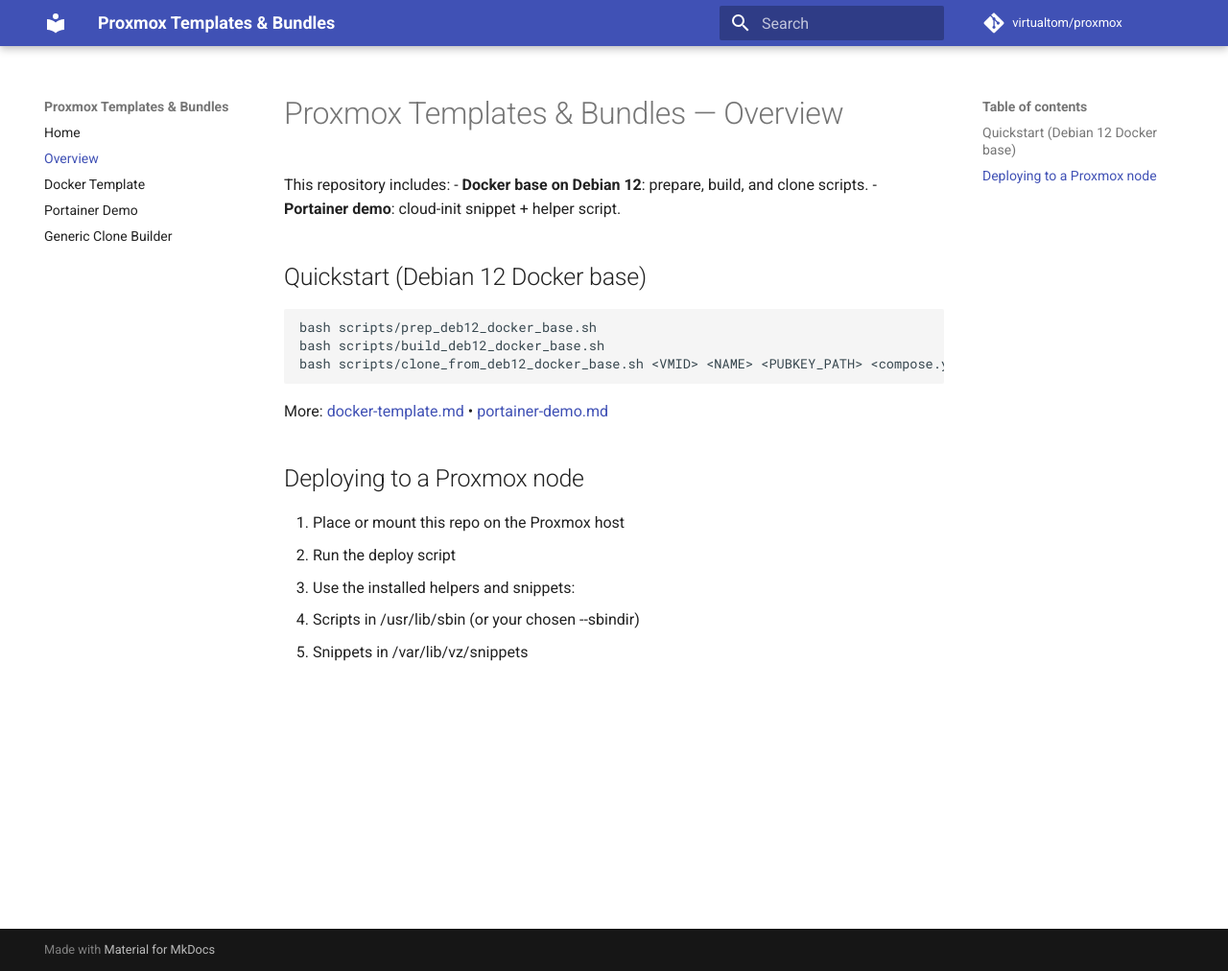
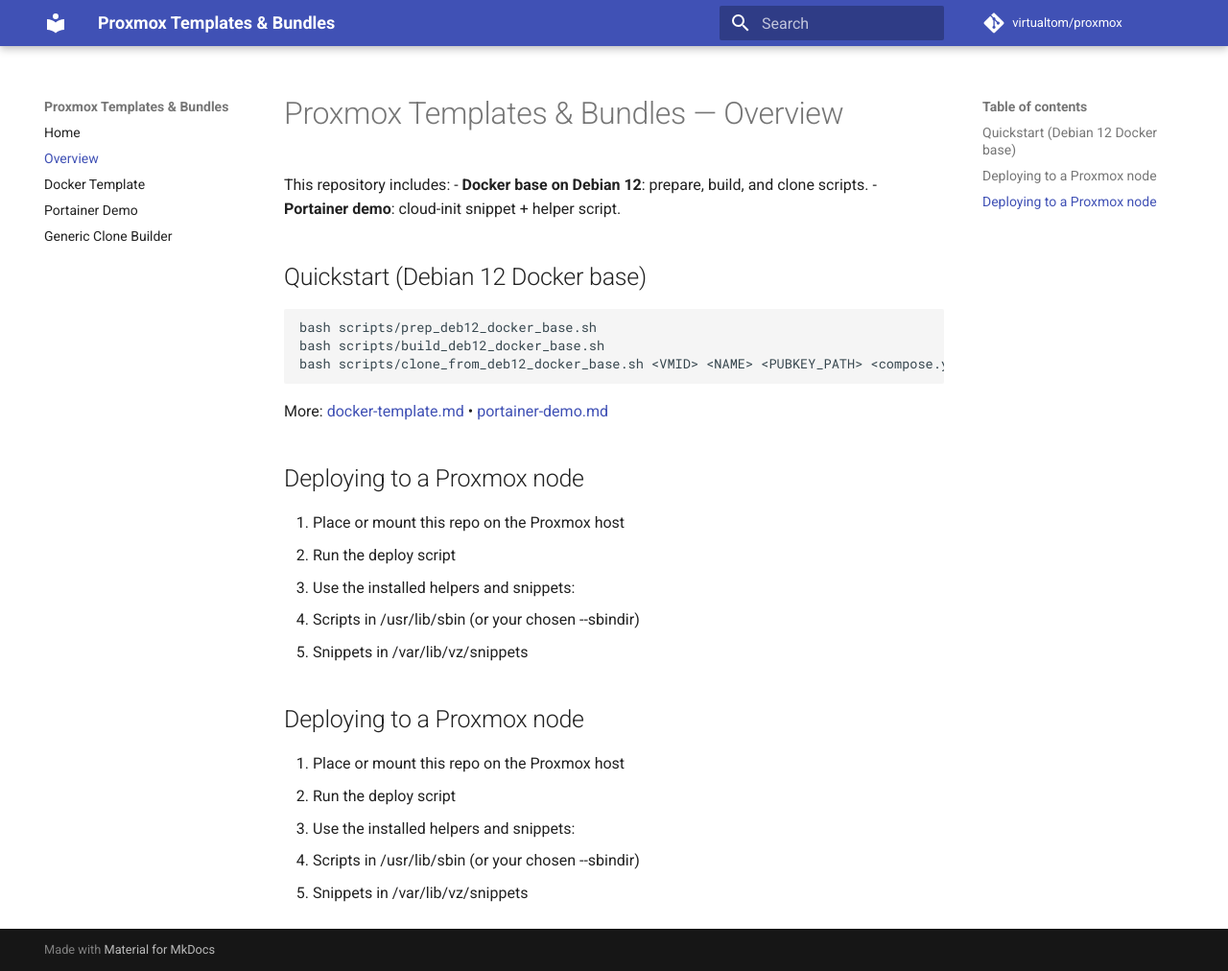
Before and after one commit to virtualtom/proxmox, an MkDocs documentation site: the page built from docs/overview.md, in a window 1280 px wide and 1012 px high. Shown: the whole window at 96% size. Built offline with MkDocs 1.6.1 and Material for MkDocs 9.7.7, drawn with Linux system fonts in a browser that asks for light colours; comment, search, counter and statistics services are not loaded.

Commit message:
docs: add deploy instructions

```diff
--- a/docs/overview.md
+++ b/docs/overview.md
@@ -21,3 +21,11 @@
 3. Use the installed helpers and snippets:
 - Scripts in /usr/lib/sbin (or your chosen --sbindir)
 - Snippets in /var/lib/vz/snippets
+## Deploying to a Proxmox node
+
+1. Place or mount this repo on the Proxmox host
+2. Run the deploy script
+
+3. Use the installed helpers and snippets:
+- Scripts in /usr/lib/sbin (or your chosen --sbindir)
+- Snippets in /var/lib/vz/snippets
```
